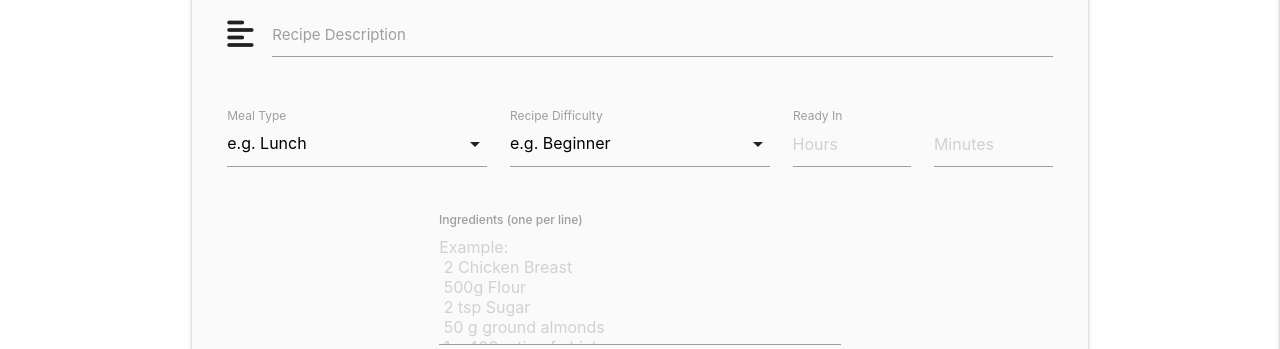
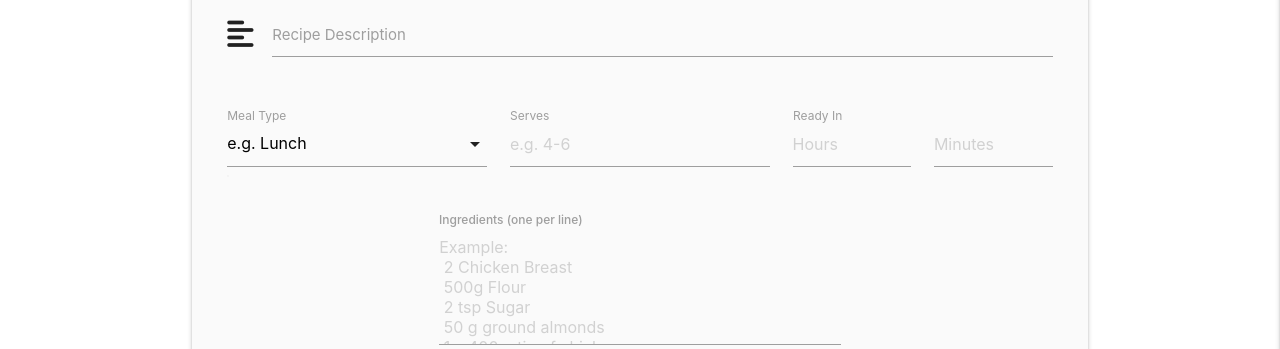
Before and after one commit to DanHodgson12/my-cook-book, a Flask app: page /add_recipe in a window 1280 px wide. Shown: the part 290-639 px from the top of the page. Run offline with Flask 3, Linux system fonts and the light colour scheme; data that the repository does not hold is empty; some libraries are stand-ins or nearby versions.

Commit message:
feat: adjusted add/edit recipe forms to accept input for 'serves' instead of 'difficulty'

```diff
--- a/app.py
+++ b/app.py
@@ -132,7 +132,7 @@ def add_recipe():
             "recipe_name": request.form.get("recipe_name"),
             "recipe_desc": request.form.get("recipe_desc"),
             "meal_type": request.form.get("meal_type"),
-            "difficulty": request.form.get("difficulty"),
+            "serves": request.form.get("serves"),
             "ready_in": {
                 "hours": request.form.get("ready_hours"),
                 "minutes": request.form.get("ready_minutes")
@@ -183,7 +183,7 @@ def edit_recipe(recipe_id):
             "recipe_name": request.form.get("recipe_name"),
             "recipe_desc": request.form.get("recipe_desc"),
             "meal_type": request.form.get("meal_type"),
-            "difficulty": request.form.get("difficulty"),
+            "serves": request.form.get("serves"),
             "ready_in": {
                 "hours": request.form.get("ready_hours"),
                 "minutes": request.form.get("ready_minutes")
--- a/templates/add_recipe.html
+++ b/templates/add_recipe.html
@@ -40,15 +40,10 @@
                     </select>
                     <label for="meal_type">Meal Type</label>
                 </div>
-                <!-- recipe difficulty -->
+                <!-- serves -->
                 <div class="input-field col s12 m4">
-                    <select id="difficulty" name="difficulty" class="validate" required placeholder="Beginner">
-                        <option value="" disabled selected>e.g. Beginner</option>
-                        <option value="beginner">Beginner</option>
-                        <option value="intermediate">Intermediate</option>
-                        <option value="advanced">Advanced</option>
-                    </select>
-                    <label for="difficulty">Recipe Difficulty</label>
+                    <input id="serves" name="serves" type="number" class="validate" required placeholder="e.g. 4-6">
+                    <label for="serves">Serves</label>
                 </div>
                 <!-- ready in -->
                 <div class="input-field col s6 m2">
```
Also changed, not shown: templates/edit_recipe.html (+4 -8 lines).
